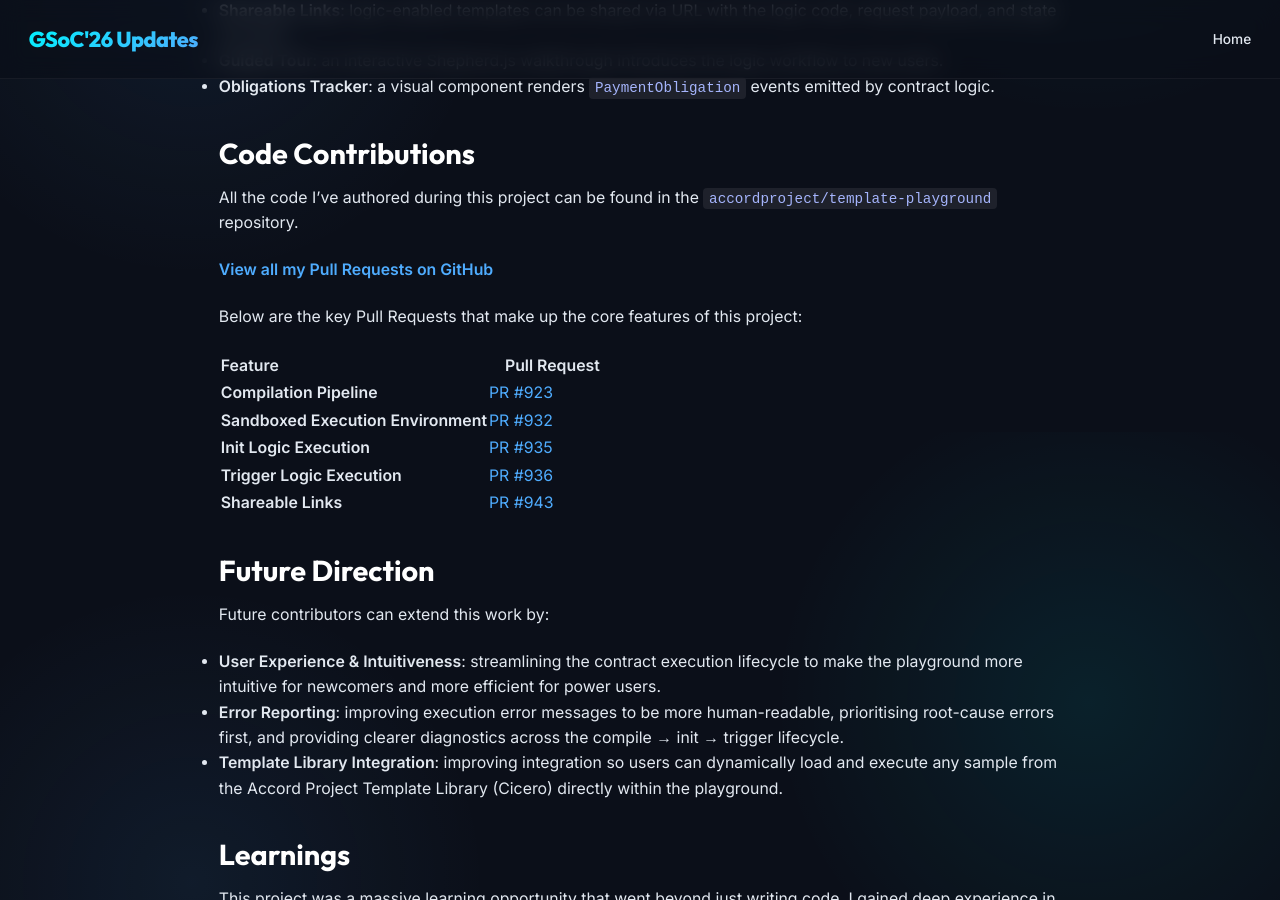
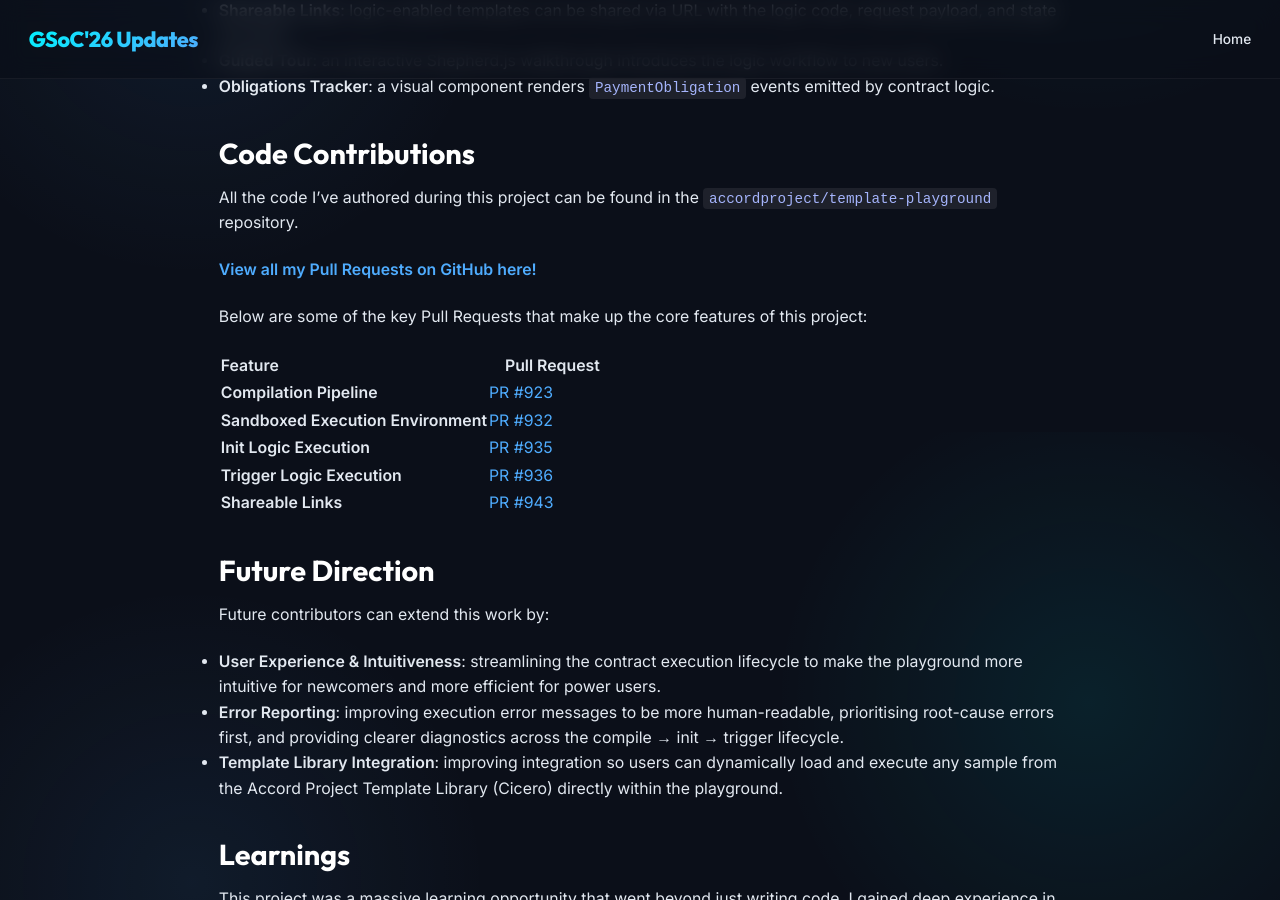
Before and after one commit to 23harshitkumar/23harshitkumar.github.io, a Jekyll site: the page built from _posts/2026-08-21-gsoc-final-submission.md, in a window 1280 px wide and 900 px high, scrolled down 3168 px. Built offline with Jekyll 4.4.1, drawn with Linux system fonts in a browser that asks for light colours.

Commit message:
docs: minor textual tweaks to the Code Contributions section

```diff
--- a/_posts/2026-08-21-gsoc-final-submission.md
+++ b/_posts/2026-08-21-gsoc-final-submission.md
@@ -96,9 +96,9 @@ Beyond the core pipeline, several features were built to complete the experience
 
 All the code I've authored during this project can be found in the `accordproject/template-playground` repository.
 
-**[View all my Pull Requests on GitHub](https://github.com/accordproject/template-playground/pulls?q=is%3Apr+author%3A23harshitkumar)**
+**[View all my Pull Requests on GitHub here!](https://github.com/accordproject/template-playground/pulls?q=is%3Apr+author%3A23harshitkumar)**
 
-Below are the key Pull Requests that make up the core features of this project:
+Below are some of the key Pull Requests that make up the core features of this project:
 
 | Feature                             | &nbsp;&nbsp;&nbsp;&nbsp;Pull Request                                     |
 | :---------------------------------- | :----------------------------------------------------------------------- |
```
